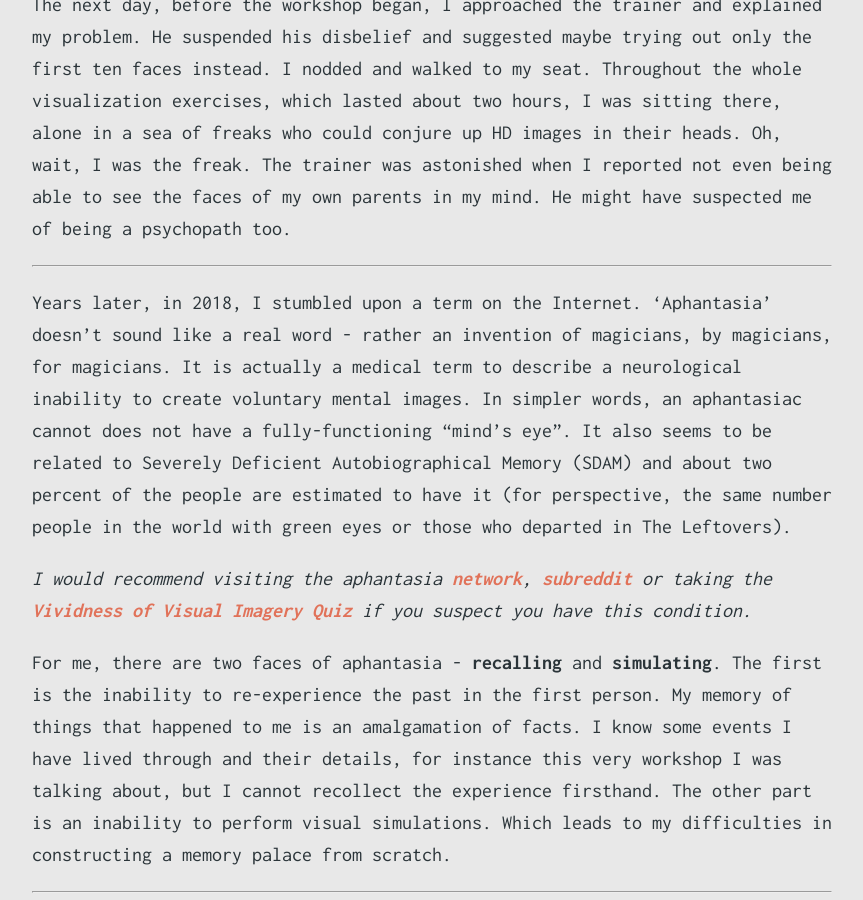
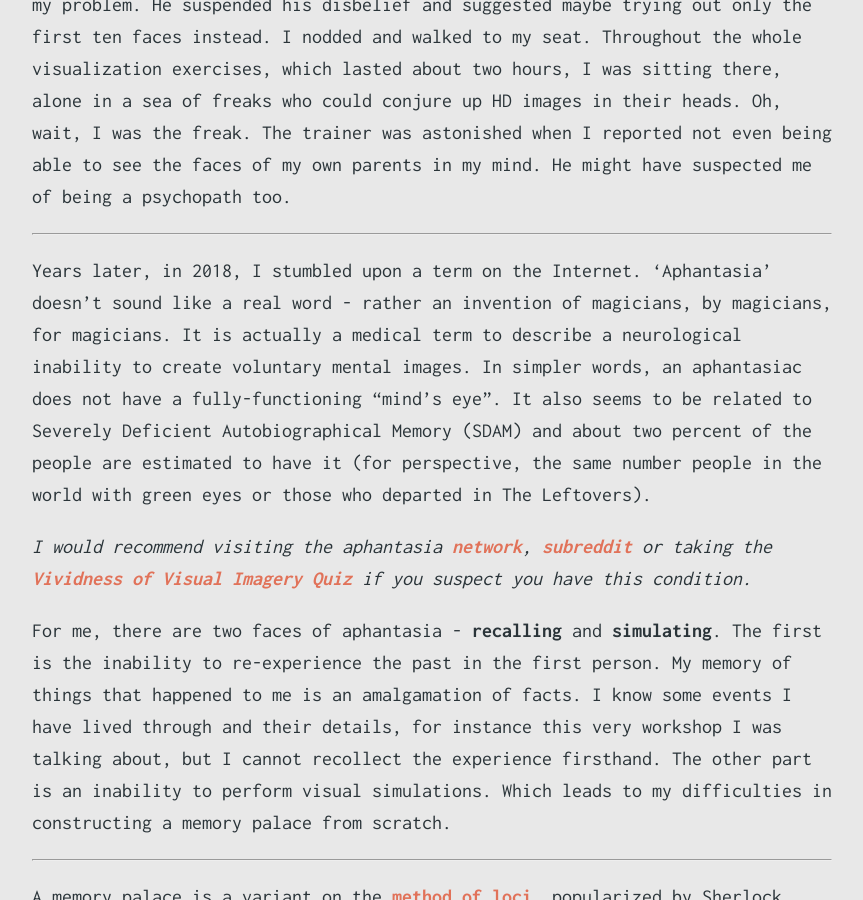
Before and after one commit to anmolpdl/anmolpdl.github.io, a Jekyll site: the page built from _posts/2020-05-31-memory-palace-aphantasia.markdown, in a window 1280 px wide and 900 px high, scrolled down 2058 px. Shown: the whole window, without its empty margins (208-1071 px from the left). Built offline with Jekyll 4.4.1, drawn with Linux system fonts in a browser that asks for light colours; some of the changed text lies outside the part shown.

Commit message:
Small fixes in recent post

```diff
--- a/_posts/2020-05-31-memory-palace-aphantasia.markdown
+++ b/_posts/2020-05-31-memory-palace-aphantasia.markdown
@@ -25,7 +25,7 @@ The next day, before the workshop began, I approached the trainer and explained
 
 ----
 
-Years later, in 2018, I stumbled upon a term on the Internet. 'Aphantasia' doesn't sound like a real word - rather an invention of magicians, by magicians, for magicians. It is actually a medical term to describe a neurological inability to create voluntary mental images. In simpler words, an aphantasiac cannot does not have a fully-functioning "mind's eye". It also seems to be related to Severely Deficient Autobiographical Memory (SDAM) and about two percent of the people are estimated to have it (for perspective, the same number people in the world with green eyes or those who departed in The Leftovers).
+Years later, in 2018, I stumbled upon a term on the Internet. 'Aphantasia' doesn't sound like a real word - rather an invention of magicians, by magicians, for magicians. It is actually a medical term to describe a neurological inability to create voluntary mental images. In simpler words, an aphantasiac does not have a fully-functioning "mind's eye". It also seems to be related to Severely Deficient Autobiographical Memory (SDAM) and about two percent of the people are estimated to have it (for perspective, the same number people in the world with green eyes or those who departed in The Leftovers).
 
 *I would recommend visiting the aphantasia [network](https://aphantasia.com/), [subreddit](https://old.reddit.com/r/Aphantasia/) or taking the [Vividness of Visual Imagery Quiz](https://aphantasia.com/vviq/) if you suspect you have this condition.*
 
```
Also changed, not shown: other parts of _posts/2020-05-31-memory-palace-aphantasia.markdown (+1 -1 lines).
